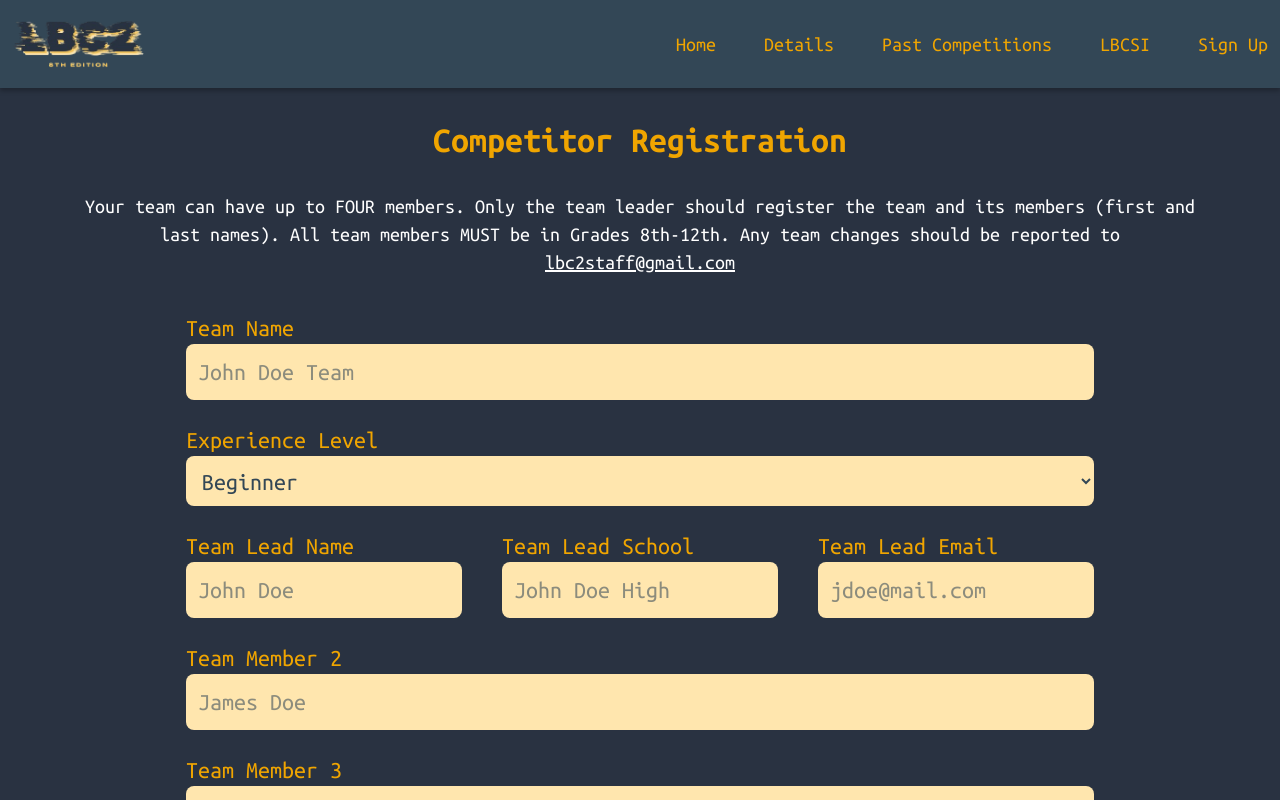
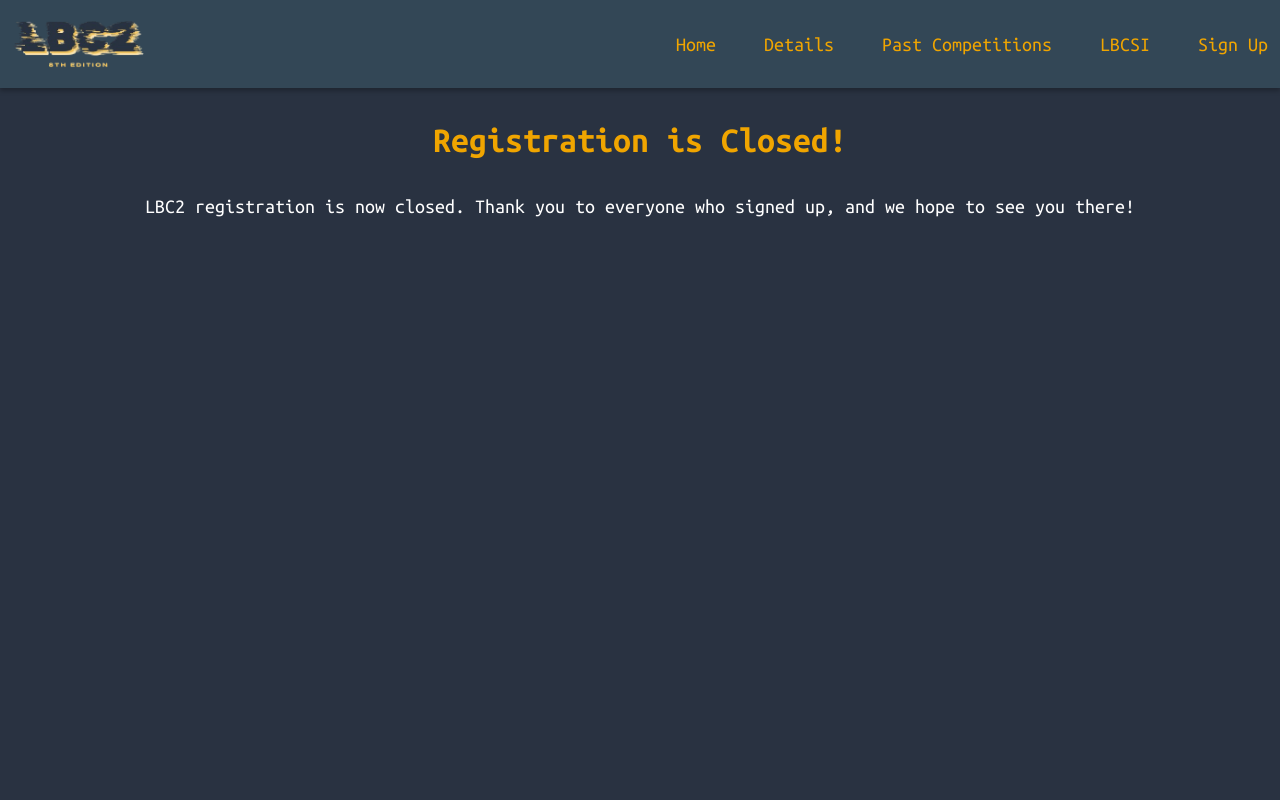
Before and after one commit to cwnaze/LBC2-Website-Svelte, a SvelteKit app: page /sign-up in a window 1280 px wide. Shown: the top 800 px of the page. Built offline with nearby package versions, Linux system fonts and the light colour scheme; no server answers.

Commit message:
feat: close registration

```diff
--- a/src/routes/sign-up/+page.svelte
+++ b/src/routes/sign-up/+page.svelte
@@ -7,7 +7,9 @@
 
 <Navbar />
 
-<h1 class="text-yellow-200 text-4xl font-black mt-8 mx-20 text-center">Competitor Registration</h1>
+<h1 class="text-yellow-200 text-4xl font-black mt-8 mx-20 text-center">Registration is Closed!</h1>
+<p class="text-white text-xl mt-8 mb-4 mx-20 text-center">LBC2 registration is now closed. Thank you to everyone who signed up, and we hope to see you there!</p>
+<!-- <h1 class="text-yellow-200 text-4xl font-black mt-8 mx-20 text-center">Competitor Registration</h1>
 <p class="text-white text-xl mt-8 mb-4 mx-20 text-center">Your team can have up to FOUR members. Only the team leader should register the team and its members (first and last names). All team members MUST be in Grades 8th-12th. Any team changes should be reported to <a href="mailto:lbc2staff@gmail.com" class="underline hover:text-yellow-100">lbc2staff@gmail.com</a></p>
 <form method='POST' action='?/register' class='text-yellow-200 flex flex-col justify-center items-center text-2xl gap-6'>
     <div class='flex flex-col gap-6 my-5'>
@@ -57,4 +59,4 @@
         </div>
         <button class='bg-yellow-200 text-blue-100 font-bold mx-auto p-3 px-16 rounded-lg border-4 border-yellow-200 mt-6 hover:bg-blue-200 hover:text-yellow-200'>Register</button>
     </div>
-</form>
+</form> -->
```
